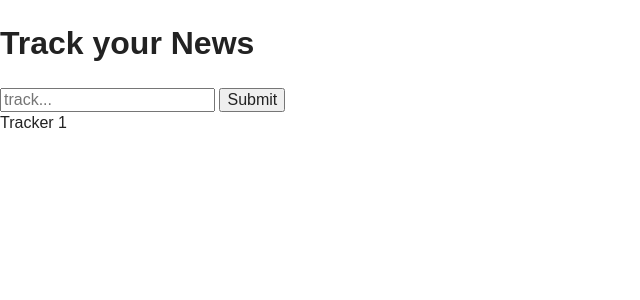
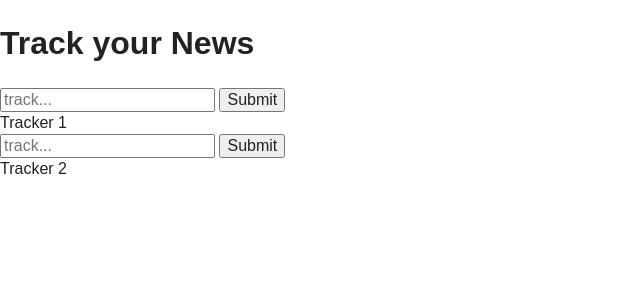
Before and after one commit to Russbrown/tracker, a PHP site: page / in a window 1280 px wide. Shown: the top 300 px of the page, without its empty margins (0-640 px from the left). Run offline with PHP 8.4, Linux system fonts and the light colour scheme; some libraries are stand-ins or nearby versions.

Commit message:
Multiple trackers
Function now takes multiple trackers by passing through ID to getStories

```diff
--- a/index.php
+++ b/index.php
@@ -31,7 +31,15 @@
                 <input type="text" placeholder="track..." class="js-trackVal"/>
                 <input type="submit" class="js-trackSubmit"/>
             </form>
-            <div id="tracker1">Tracker 1</div>
+            <div id="tracker1" class="tracker">Tracker 1</div>
+        </div>
+
+        <div class="tracker-wrapper">
+            <form>
+                <input type="text" placeholder="track..." class="js-trackVal"/>
+                <input type="submit" class="js-trackSubmit"/>
+            </form>
+            <div id="tracker2" class="tracker">Tracker 2</div>
         </div>
 
 
--- a/js/main.js
+++ b/js/main.js
@@ -1,8 +1,9 @@
 
 $(function(){
 	$('.js-trackSubmit').bind('click', function(){
-		var trackVal = $('.js-trackVal').val();
-		trackCallout(trackVal);
+		var trackVal = $(this).siblings('.js-trackVal').val();
+		var trackID = $(this).parents('form').siblings('.tracker').attr('id');
+		getStories(trackVal, trackID);
 		$(this).parents('.tracker-wrapper').addClass('active');
 		return false;
 	});
@@ -10,12 +11,12 @@ $(function(){
 	setInterval(function(){
 		if ($('.tracker-wrapper').hasClass('active')) {
 			var trackVal = $('.js-trackVal').val();
-			trackCalloutReplace(trackVal);
+			getStoriesReplace(trackVal);
 		}
-	}, 5000);
+	}, 1200000); // Every 20 mins.. I think.
 });
 
-function trackCallout(trackVal){
+function getStories(trackVal, trackID){
 	$.ajax({
 		url: 'grab.php',
 		cache: false,
@@ -28,14 +29,13 @@ function trackCallout(trackVal){
 			var i = 0;
 			$.each(data.responseData.results, function(index) {
 				var item = '<p><a href="' + data.responseData.results[index].unescapedUrl + '">' + data.responseData.results[index].title + '</a></p>';
-				$('#tracker1').append(item);
+				$('#' + trackID).append(item);
 			});
 		}
 	});
-
 }
 
-function trackCalloutReplace(trackVal){
+function getStoriesReplace(trackVal){
 	$.ajax({
 		url: 'grab.php',
 		cache: false,
--- /dev/null
+++ b/js/min/main.min.js
@@ -0,0 +1 @@
+function getStories(a,e){$.ajax({url:"grab.php",cache:!1,data:"val="+a,dataType:"json",error:function(){console.log("error")},success:function(a){$.each(a.responseData.results,function(r){var t='<p><a href="'+a.responseData.results[r].unescapedUrl+'">'+a.responseData.results[r].title+"</a></p>";$("#"+e).append(t)})}})}function getStoriesReplace(a){$.ajax({url:"grab.php",cache:!1,data:"val="+a,dataType:"json",error:function(){console.log("error")},success:function(a){$("#tracker1").empty(),$.each(a.responseData.results,function(e){var r='<p><a href="'+a.responseData.results[e].unescapedUrl+'">'+a.responseData.results[e].title+"</a></p>";$("#tracker1").append(r)})}})}$(function(){$(".js-trackSubmit").bind("click",function(){var a=$(this).siblings(".js-trackVal").val(),e=$(this).parents("form").siblings(".tracker").attr("id");return getStories(a,e),$(this).parents(".tracker-wrapper").addClass("active"),!1}),setInterval(function(){if($(".tracker-wrapper").hasClass("active")){var a=$(".js-trackVal").val();getStoriesReplace(a)}},12e5)});
```
